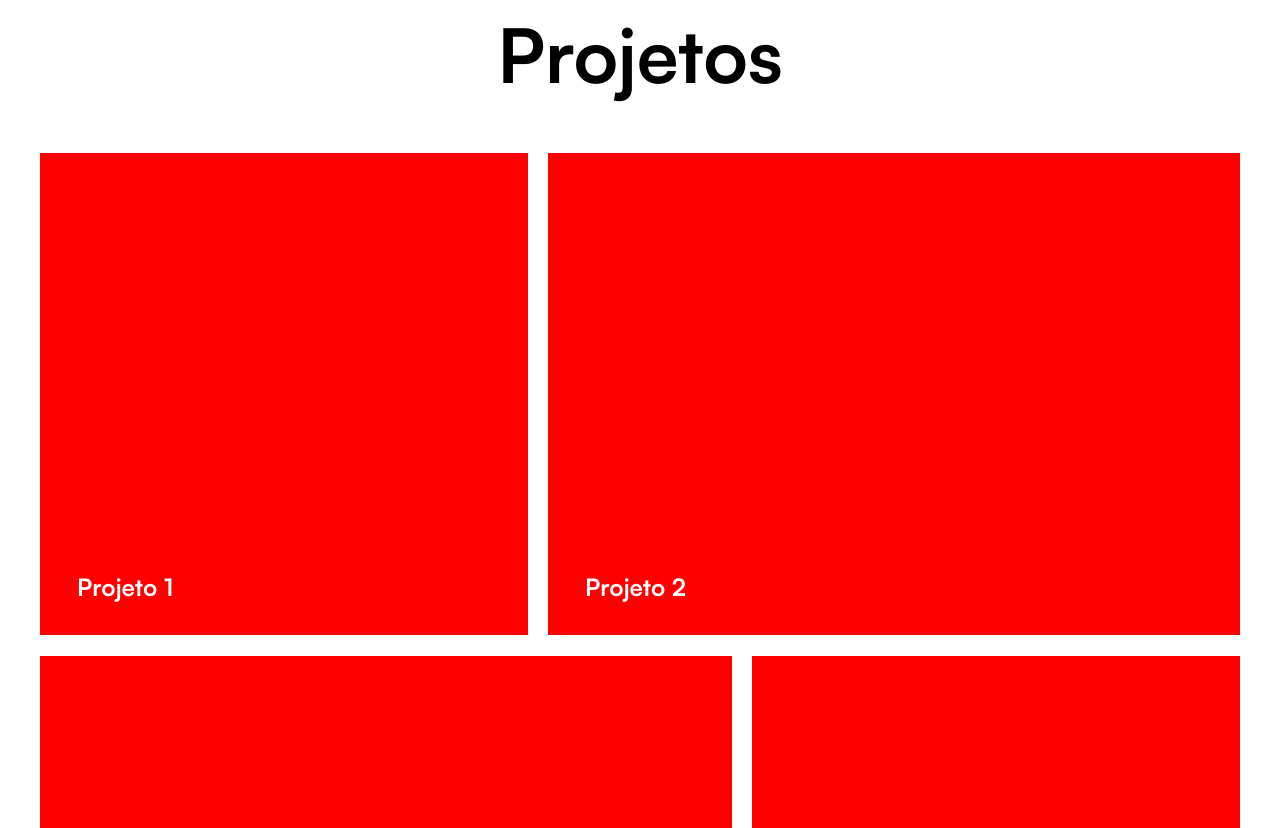
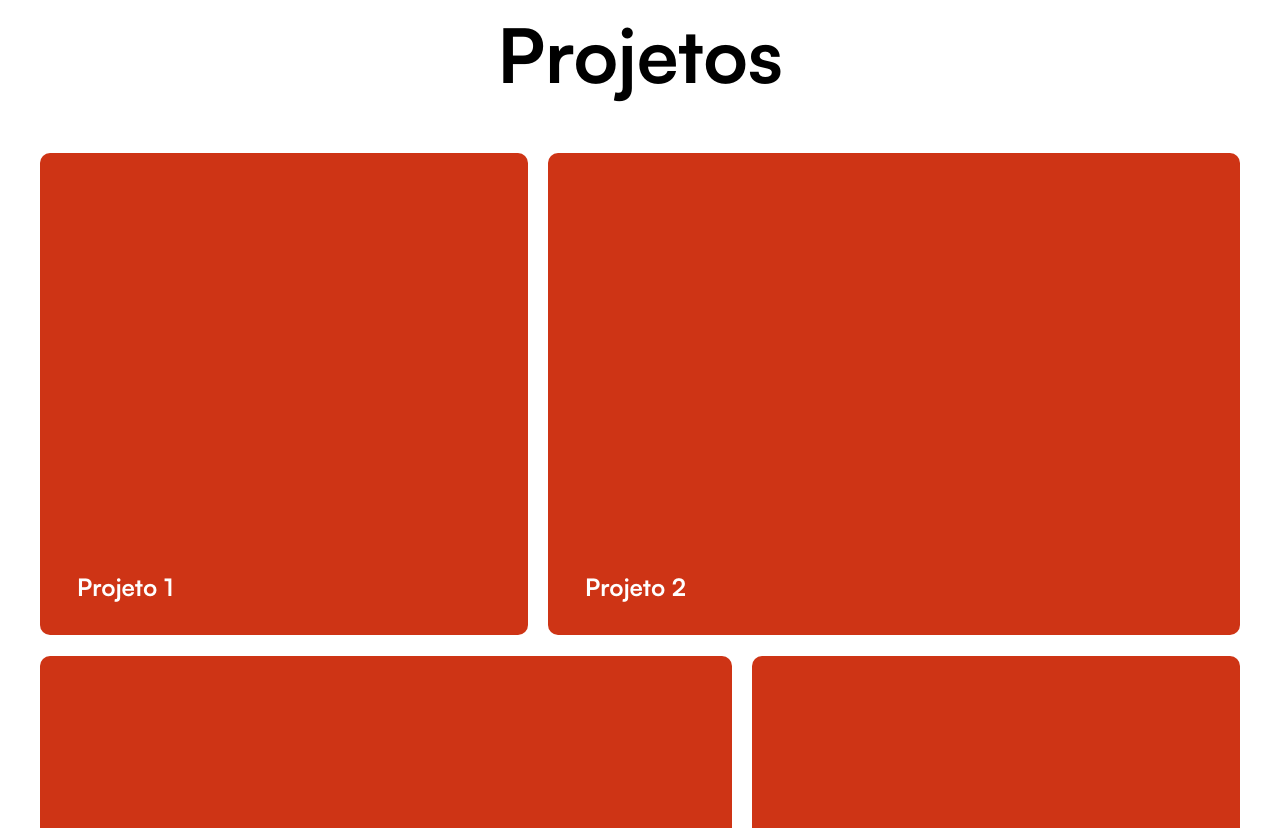
Before and after one commit to VunikSolutions/landingpage, a website built with Vite: page index.html in a window 1280 px wide. Shown: the part 5072-5900 px from the top of the page. Built offline with nearby package versions, Linux system fonts and the light colour scheme.

Commit message:
fix: ajustado cards de projects

```diff
--- a/style.scss
+++ b/style.scss
@@ -459,8 +459,9 @@ header {
 
       .card {
         position: relative;
-        background-color: red;
+        background-color: #ce3415;
         height: 482px;
+        border-radius: 10px;
 
         p {
           position: absolute;
```
